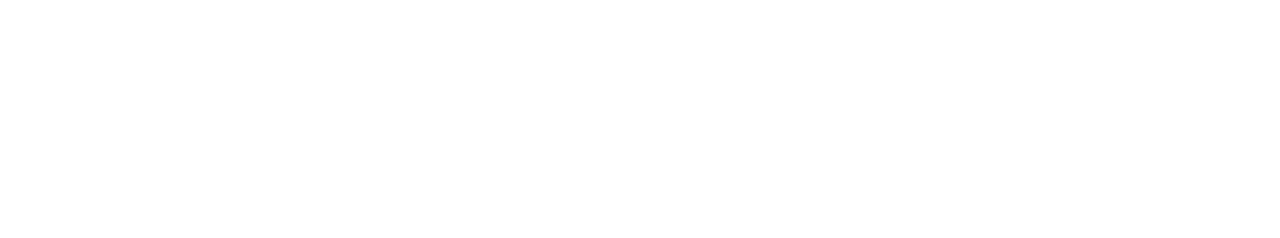
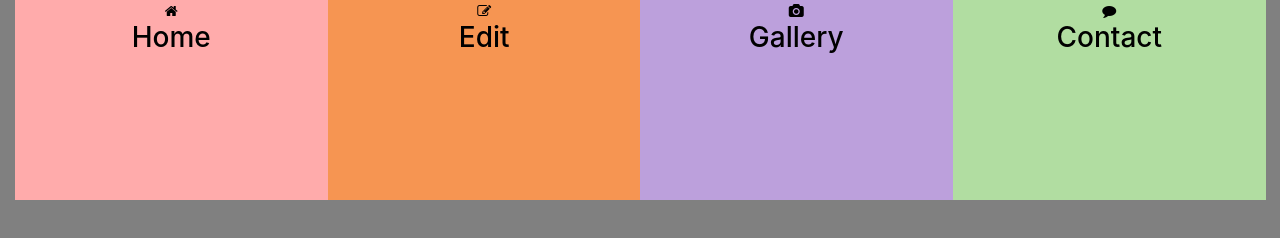
Before and after one commit to Richardaeld/MonaMemorabilia, a plain HTML site: page index.html in a window 1280 px wide. Drawn offline with nearby package versions, Linux system fonts and the light colour scheme.

Commit message:
Nav bar created, connected, and displays 'lens effect'

```diff
--- a/assets/css/css.css
+++ b/assets/css/css.css
@@ -0,0 +1,108 @@
+body {
+    margin: 0;
+    padding: 0;
+    border: 0;
+}
+
+
+/*-------------------------  background color  ---------------------------*/
+
+
+body {
+    background-color: gray;
+}
+
+.nav-home {
+    background-color:#ffabab; /*D99BB4 */
+}
+
+.nav-edit {
+    background-color: #f69552;
+}
+
+.nav-gallery {
+    background-color: #bca0dc;
+}
+
+.nav-contact {
+    background-color: #b1dda1;
+}
+
+#nav .nav-home .hvr-radial-in:before {
+    background: #ffabab;
+}
+
+#nav .nav-edit .hvr-radial-in:before {
+    background: #f69552;
+}
+
+#nav .nav-gallery .hvr-radial-in:before {
+    background: #bca0dc;
+}
+
+#nav .nav-contact .hvr-radial-in:before {
+    background: #b1dda1;
+}
+
+
+
+
+/*-------------------------  Nav Bar  ---------------------------*/
+
+#nav {
+    padding: 0;
+    margin: 0;
+}
+
+#nav li a  {
+    display: inline-block;
+    width: 100%;
+    text-decoration: none;
+}
+
+#nav li {
+    display: inline-block;
+    text-align: center;
+    padding: 0;
+    margin: 0;
+    height: 200px;
+}
+/*
+.logo {
+    background: url("../images/lens.jpg");
+    background-position: center;
+    background-repeat: no-repeat;
+
+}
+*/
+.hvr-radial-in { /* Change sitting color for nav bar */
+    background: rgba(0,0,0,.25);
+    color: #000;
+    height: 100%;
+}
+
+.hvr-radial-in:before {
+    transition-duration: .3s;
+}
+
+
+/*-------------------------  Passed Demo  ---------------------------*/
+
+
+
+
+/*-------------------------  DEMO  ---------------------------*/
+
+
+.container-space {
+    font-size: 0;
+}
+
+#nav li {
+    font-size: 14px;
+    padding: 0;
+}
+
+.nav-element {
+    height: 200px;
+}
--- a/index.html
+++ b/index.html
@@ -1,19 +1,110 @@
 <!DOCTYPE html>
 <html lang="en">
+
 <head>
 	<meta charset="UTF-8">
 	<meta name="viewport" content="width=device-width, initial-scale=1.0">
+
 	<title>Monachese Memorabilia</title>
 
-    <link rel="stylesheet" href="https://stackpath.bootstrapcdn.com/bootstrap/4.5.0/css/bootstrap.min.css" type="text/css">
+	<link rel="stylesheet" href="https://stackpath.bootstrapcdn.com/bootstrap/4.5.0/css/bootstrap.min.css"
+		type="text/css">
+
+	<link rel="stylesheet" href="https://stackpath.bootstrapcdn.com/font-awesome/4.7.0/css/font-awesome.min.css"
+		type="text/css">
+
+	<link rel="stylesheet" href="https://cdnjs.cloudflare.com/ajax/libs/hover.css/2.3.1/css/hover-min.css"
+		type="text/css">
+
 	<link rel="stylesheet" href="assets/css/css.css">
 
 </head>
+
 <body>
-<!------------------- Nav BAR (Home/Owner(Photo Editing)/Gallery)  ------------------------------>
+	<!------------------- Nav BAR (Home/Photo Editing/Gallery/Contact)  ------------------------------>
+	<header>
+		<div class="container-fluid">
+			<div class="row no-gutters">
+				<div class="col">
+
+					<ul id="nav" class="list-inline container-space">
+
+						<li class="col-3 nav-home nav-element">
+                            <a href="#" class="hvr-radial-in">
+                                <i class="fa fa-home" aria-hidden="true"></i>
+    							<h3>Home</h3>
+                            </a>
+						</li>
+
+						<li class="col-3 nav-edit nav-element">
+                            <a href="#" class="hvr-radial-in">
+                                <i class="fa fa-edit" aria-hidden="true"></i>
+                            	<h3>Edit</h3>
+                            </a>
+						</li>
+<!--
+
+						<li class="col-4 nav-gallery nav-element logo">
+                            <a href ="#" class="hvr-radial-in">
+
+			    				<h3>Monachese</h3>
+   			    				<h3>Memorabilia</h3>
+
+                            </a>
+						</li>
+
+-->
+						<li class="col-3 nav-gallery nav-element">
+                            <a href ="#" class="hvr-radial-in">
+                                <i class="fa fa-camera" aria-hidden="true"></i>
+			    				<h3>Gallery</h3>
+                            </a>
+						</li>
+
+						<li class="col-3 nav-contact nav-element">
+                            <a href="#" class="hvr-radial-in">
+                                <i class="fa fa-comment" aria-hidden="true"></i>
+    							<h3>Contact</h3>
+                            </a>
+
+						</li>
+
+					</ul>
+				</div>
+
+
+			</div>
+		</div>
+
+    <!--    <div class="container-fluid">
+        <div class="row">
+        <div class="col-3 trial"> G</div>
+        <div class="col-3 home">b</div>
+        <div class="col-3 gallery">d</div>
+        <div class="col-3 contact">r</div>
+        </div>
+        </div>  -->
+
+
+	</header>
 	<!------------------- Hero Image w/ business name (possible built in nav bar)  ------------------------------>
+
+
 	<!------------------- Sub hero header or Vision/What we do (undecided)   ------------------------------>
+
+
 	<!------------------- Footer (contact/area/social)  ------------------------------>
+	<footer>
+
+	</footer>
 
 </body>
+
+
+
+
+
+
+
+
 </html>
```
Lines whose indentation alone changed are shown as unchanged.
